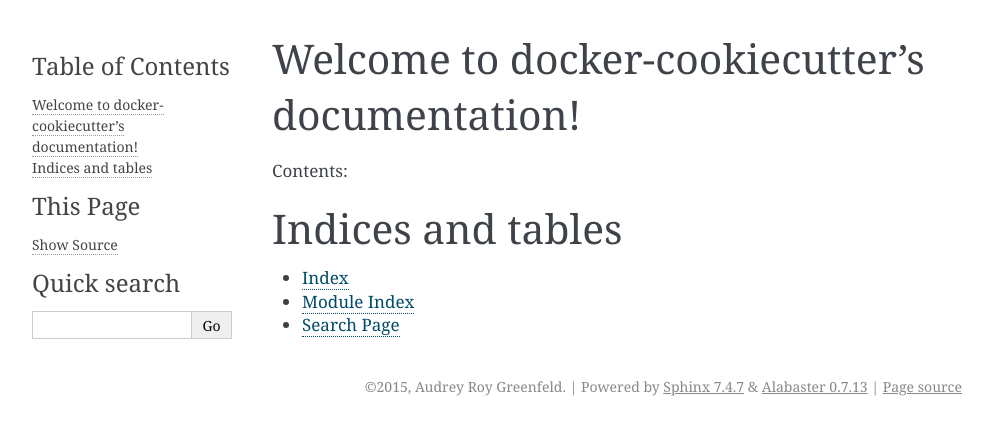
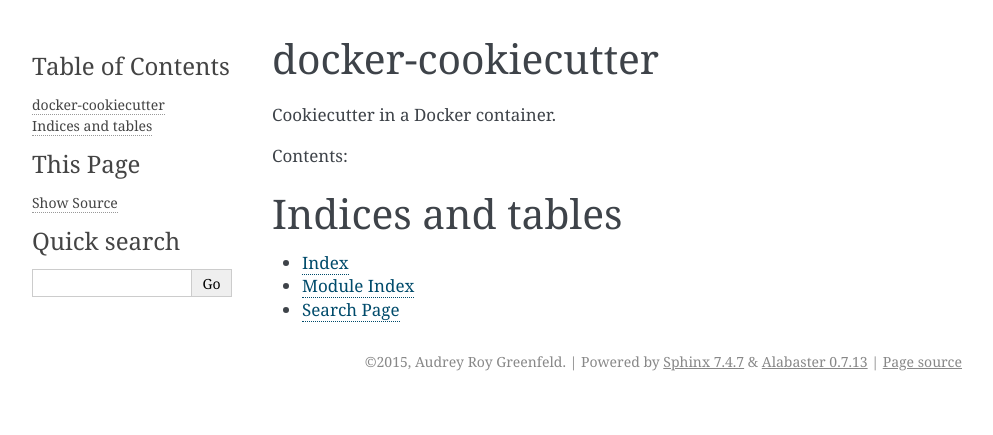
Before and after one commit to audreyfeldroy/docker-cookiecutter, a Sphinx documentation site: the page built from docs/index.rst, in a window 1280 px wide. Shown: the top 435 px of the page, without its empty margins (148-1141 px from the left). Built offline with Sphinx 7.4.7, drawn with Linux system fonts in a browser that asks for light colours.

Commit message:
Fix docs header and description.

```diff
--- a/docs/index.rst
+++ b/docs/index.rst
@@ -3,8 +3,10 @@
    You can adapt this file completely to your liking, but it should at least
    contain the root `toctree` directive.
 
-Welcome to docker-cookiecutter's documentation!
-===============================================
+docker-cookiecutter
+===================
+
+Cookiecutter in a Docker container.
 
 Contents:
 
```
